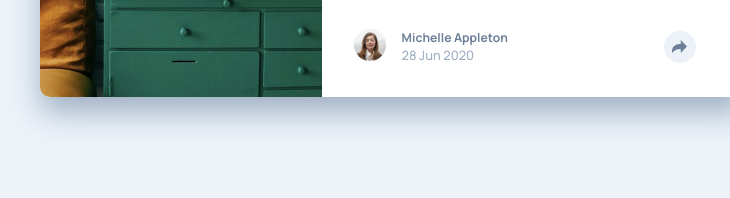
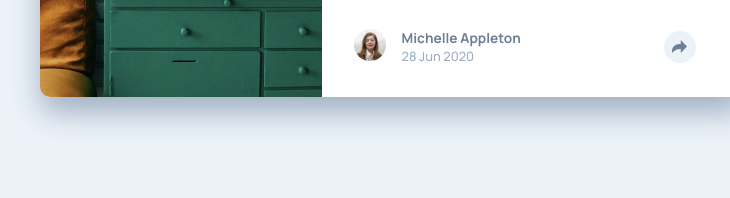
Before and after one commit to Franznic0/article-preview-component-master, a plain HTML site: page index.html in a window 1280 px wide. Shown: the part 451-649 px from the top of the page, 248-978 px from the left. Drawn offline with Linux system fonts and the light colour scheme.

Commit message:
Accessibility fix

```diff
--- a/css/style.css
+++ b/css/style.css
@@ -110,7 +110,7 @@ p, .share.text {
 
 .autor-name {
     font-weight: 700;
-    font-size: .8em;
+    font-size: .7em;
 }
 
 .date {
--- a/index.html
+++ b/index.html
@@ -43,9 +43,9 @@
 
             <div class="autor-details">
               <div class="autor-name">
-                <h3>
+                <h2>
                   Michelle Appleton
-                </h3>
+                </h2>
               </div>
 
               <div class="date">
@@ -68,7 +68,6 @@
 
 
       </div>
-
       <div class="share-section">
         <ul class="share-social">
           <li class="share text">SHARE</li>
@@ -94,6 +93,7 @@
         </ul>
 
       </div>
+
     </div>
 
     <div class="attribution">
```
